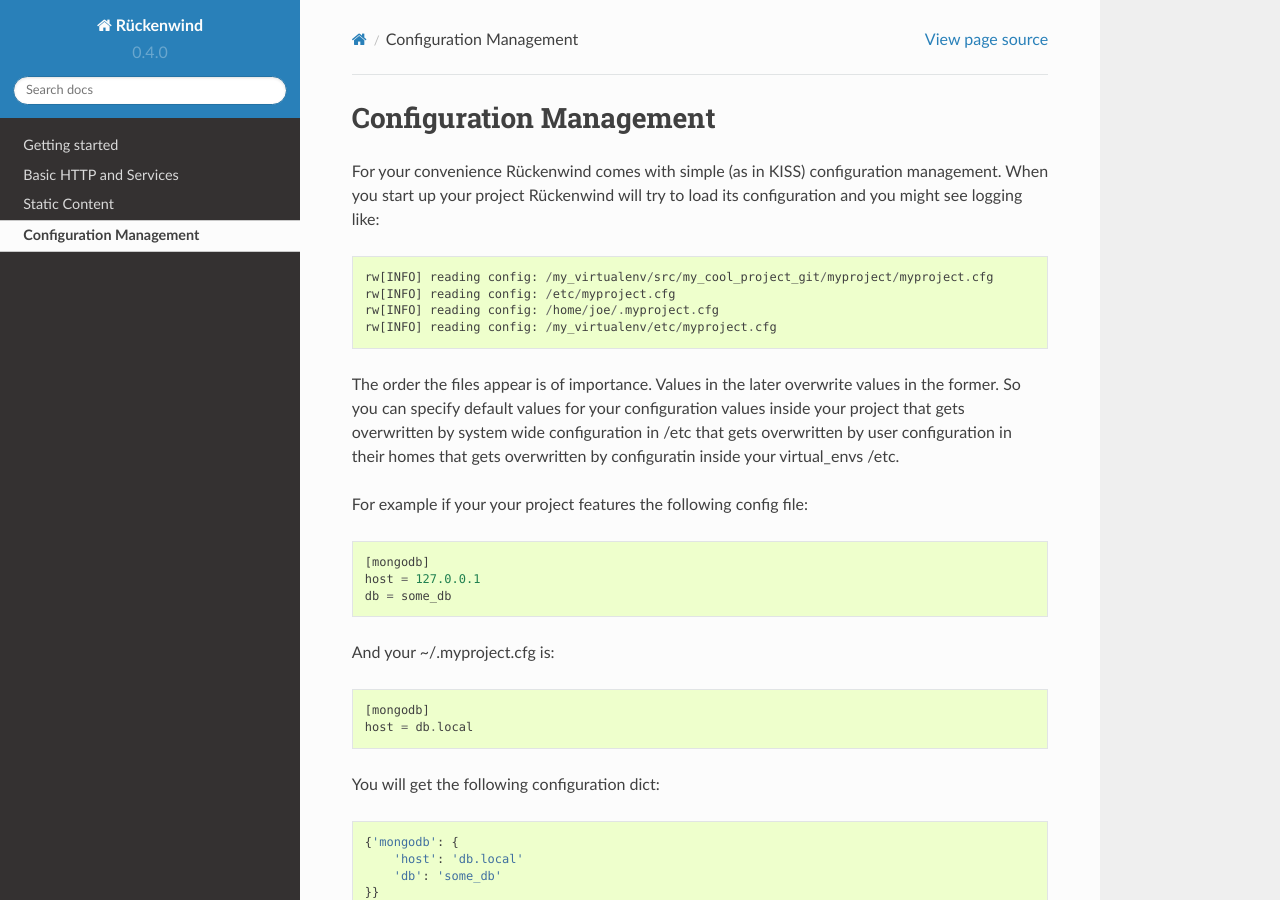
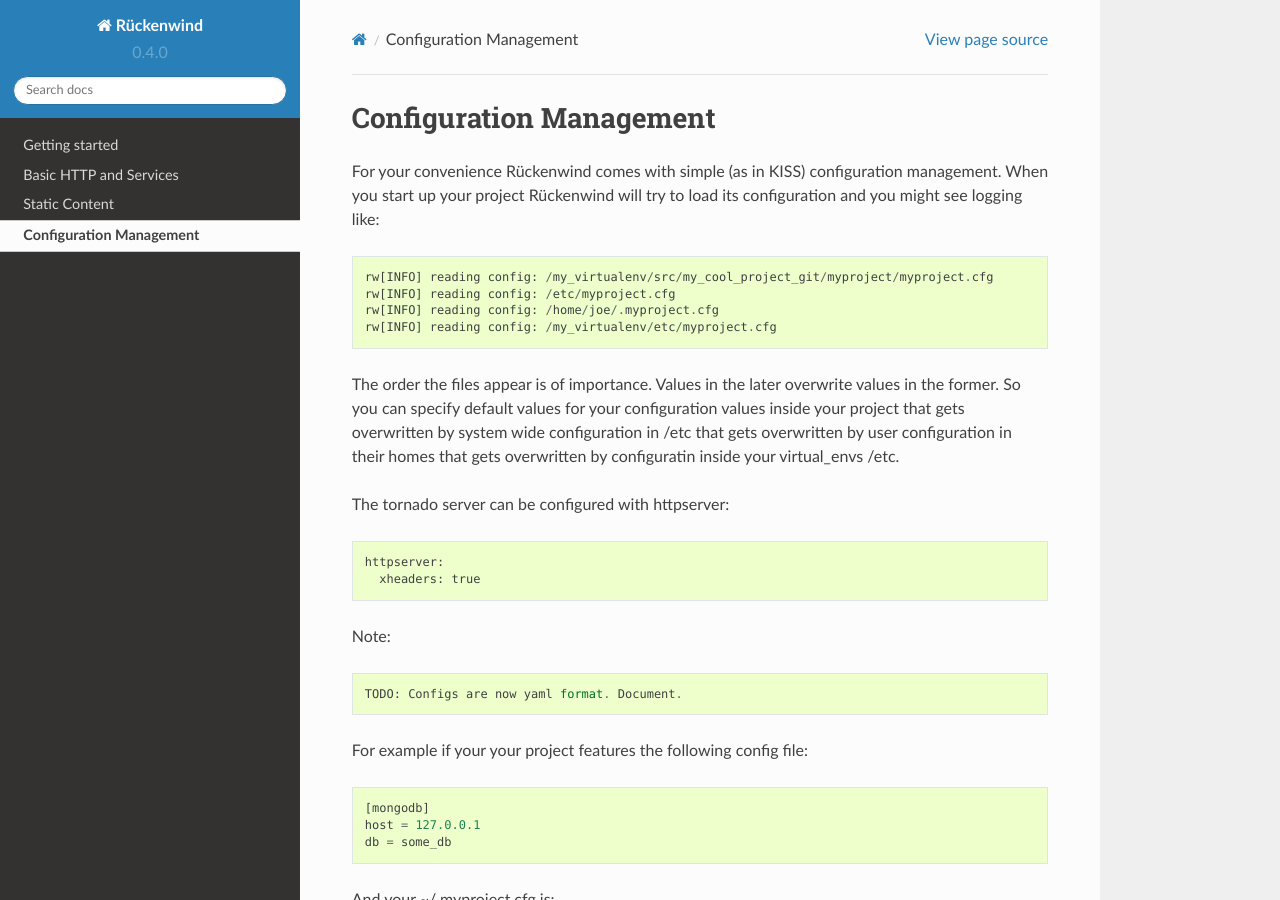
Before and after one commit to FlorianLudwig/rueckenwind, a Sphinx documentation site: the page built from docs/cfg.rst, in a window 1280 px wide and 900 px high. Built offline with Sphinx 7.4.7 and the Read the Docs theme 2.0.0, drawn with Linux system fonts in a browser that asks for light colours; pages that are not in the unit, such as notebooks, are missing from menus.

Commit message:
add note to docs about httpserver conf

```diff
--- a/docs/cfg.rst
+++ b/docs/cfg.rst
@@ -13,6 +13,17 @@
 default values for your configuration values inside your project that gets overwritten by system wide configuration in
 /etc that gets overwritten by user configuration in their homes that gets overwritten by configuratin inside your
 virtual_envs /etc.
+
+The tornado server can be configured with httpserver::
+
+    httpserver:
+      xheaders: true
+
+
+Note::
+
+  TODO: Configs are now yaml format. Document.
+
 
 For example if your your project features the following config file::
 
```
